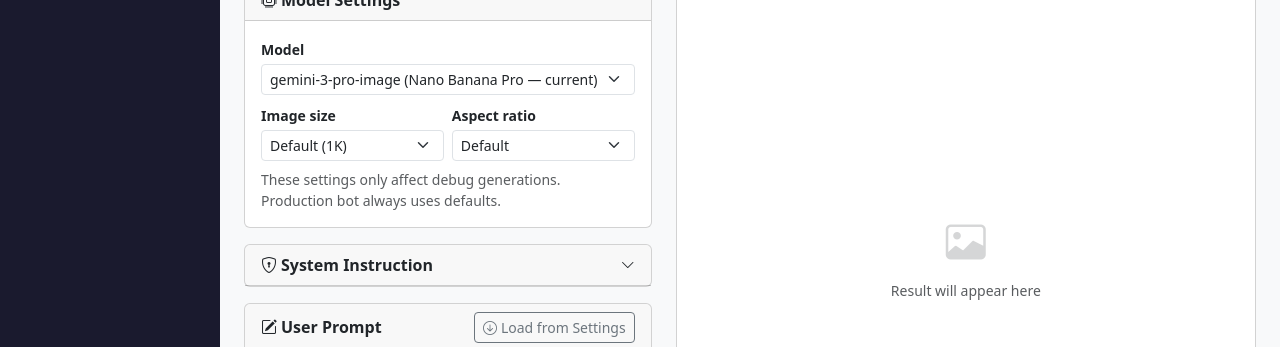
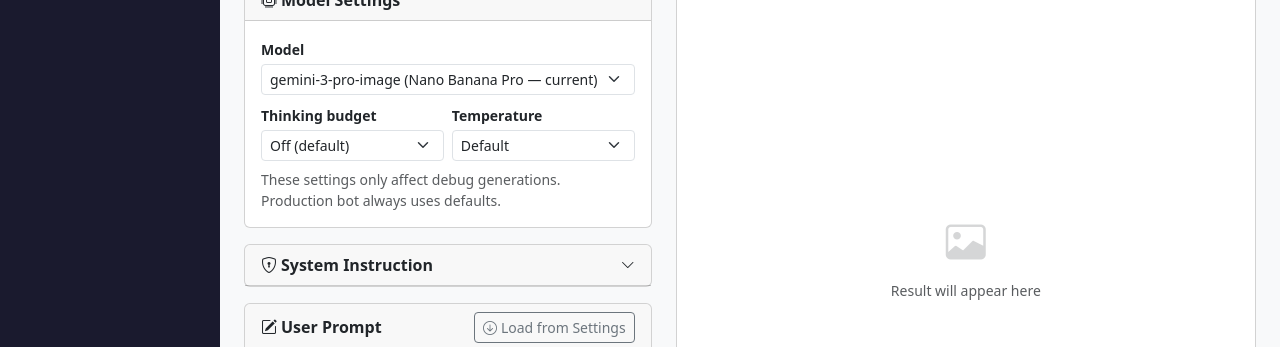
Before and after one commit to mikitavalkunovich-innowise/TBC-Ambassador-Bot, a FastAPI app: template app/admin/templates/debug.html in a window 1280 px wide. Shown: the part 309-656 px from the top of the page. Run offline with FastAPI, Linux system fonts and the light colour scheme; the template is opened without the code that fills it, so the values that code supplies are empty; parts of the project's set-up code (start-up, migrations or seed data) failed here and were passed over.

Commit message:
Fix debug generation crash: replace unsupported response_format with thinking_budget and temperature
Co-authored-by: Cursor <cursoragent@cursor.com>

```diff
--- a/app/admin/templates/debug.html
+++ b/app/admin/templates/debug.html
@@ -48,24 +48,23 @@
             </select>
           </div>
           <div class="col-6">
-            <label class="form-label small fw-semibold mb-1">Image size</label>
-            <select id="imageSizeSelect" class="form-select form-select-sm">
-              <option value="" selected>Default (1K)</option>
-              <option value="1K">1K (~1024px)</option>
-              <option value="2K">2K (~2048px)</option>
-              <option value="4K">4K (~4096px)</option>
+            <label class="form-label small fw-semibold mb-1">Thinking budget</label>
+            <select id="thinkingBudgetSelect" class="form-select form-select-sm">
+              <option value="" selected>Off (default)</option>
+              <option value="-1">Dynamic (auto)</option>
+              <option value="512">Low (512 tokens)</option>
+              <option value="2048">Medium (2048 tokens)</option>
+              <option value="8192">High (8192 tokens)</option>
             </select>
           </div>
           <div class="col-6">
-            <label class="form-label small fw-semibold mb-1">Aspect ratio</label>
-            <select id="aspectRatioSelect" class="form-select form-select-sm">
+            <label class="form-label small fw-semibold mb-1">Temperature</label>
+            <select id="temperatureSelect" class="form-select form-select-sm">
               <option value="" selected>Default</option>
-              <option value="1:1">1:1 (square)</option>
-              <option value="9:16">9:16 (portrait / stories)</option>
-              <option value="4:5">4:5 (Instagram portrait)</option>
-              <option value="3:4">3:4 (portrait)</option>
-              <option value="4:3">4:3 (landscape)</option>
-              <option value="16:9">16:9 (wide)</option>
+              <option value="0.2">0.2 (precise)</option>
+              <option value="0.5">0.5 (balanced)</option>
+              <option value="0.8">0.8 (creative)</option>
+              <option value="1.0">1.0 (max creative)</option>
             </select>
           </div>
         </div>
@@ -148,8 +147,8 @@
             <div class="col-4">
               <div class="card bg-light">
                 <div class="card-body py-2">
-                  <div class="small text-muted">Size</div>
-                  <div class="fw-bold" id="metaSize">—</div>
+                  <div class="small text-muted">Thinking</div>
+                  <div class="fw-bold" id="metaThinking">—</div>
                 </div>
               </div>
             </div>
@@ -267,8 +266,8 @@
     try {
       const sysInstruct = document.getElementById('sysInstructTextarea').value.trim();
       const model = document.getElementById('modelSelect').value;
-      const imageSize = document.getElementById('imageSizeSelect').value;
-      const aspectRatio = document.getElementById('aspectRatioSelect').value;
+      const thinkingRaw = document.getElementById('thinkingBudgetSelect').value;
+      const temperatureRaw = document.getElementById('temperatureSelect').value;
       const resp = await fetch('/admin/debug/generate', {
         method: 'POST',
         headers: { 'Content-Type': 'application/json' },
@@ -277,8 +276,8 @@
           prompt,
           system_instruction: sysInstruct,
           model,
-          image_size: imageSize,
-          aspect_ratio: aspectRatio,
+          thinking_budget: thinkingRaw !== '' ? parseInt(thinkingRaw) : null,
+          temperature: temperatureRaw !== '' ? parseFloat(temperatureRaw) : null,
         }),
       });
       const data = await resp.json();
@@ -291,8 +290,8 @@
 
       document.getElementById('metaCost').textContent = '$' + data.cost_usd.toFixed(4);
       document.getElementById('metaTokens').textContent = data.input_tokens.toLocaleString();
-      document.getElementById('metaSize').textContent = data.image_size;
-      document.getElementById('metaModel').textContent = data.model + ' · ' + data.aspect_ratio;
+      document.getElementById('metaThinking').textContent = data.thinking_budget != null ? data.thinking_budget + ' tok' : 'off';
+      document.getElementById('metaModel').textContent = data.model + (data.temperature != null ? ' · t=' + data.temperature : '');
       resultDownload.href = data.image_url;
       resultMeta.classList.remove('d-none');
 
```
Also changed, not shown: app/admin/routes/debug.py (+6 -6 lines), app/services/ai_service.py (+12 -16 lines).
